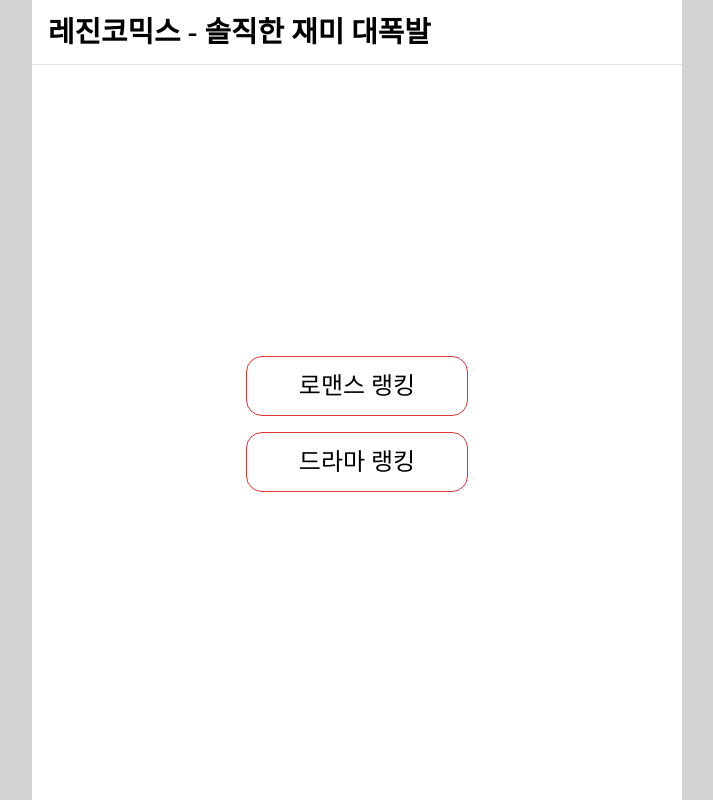
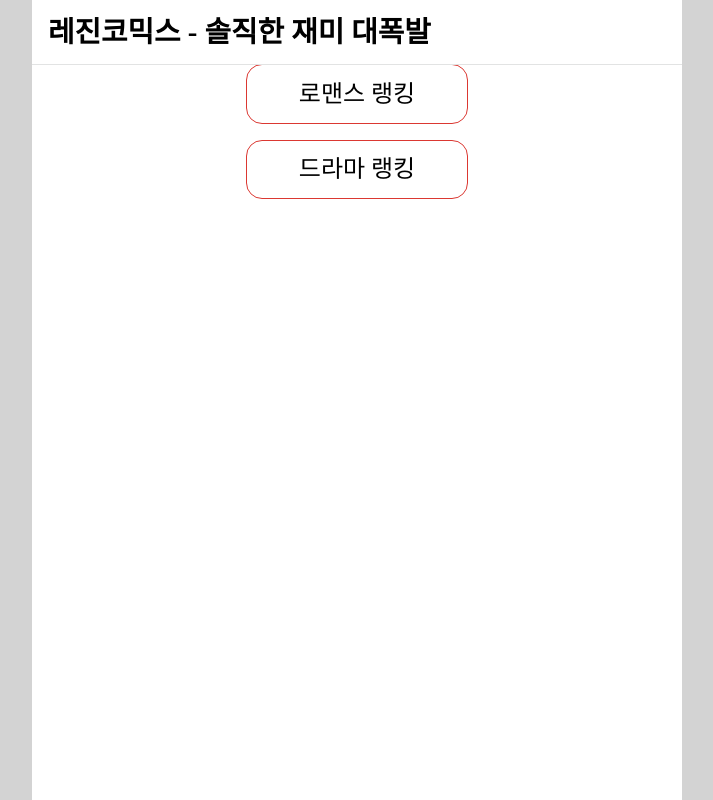
Before and after one commit to june20516/lezhin-web-frontend-homework, a React (Create React App) app: page / in a window 1280 px wide. Shown: the whole page, without its empty margins (283-996 px from the left). Built offline with nearby package versions, Linux system fonts and the light colour scheme.

Commit message:
페이지 영역 레이아웃 정리

```diff
--- a/src/components/styledComponents.ts
+++ b/src/components/styledComponents.ts
@@ -23,6 +23,6 @@
   padding-left: 1rem;
 `;
 
-export const ListContainer = styled.ul`
+export const ListContainer = styled.div`
   padding: 1rem;
 `;
--- a/src/index.tsx
+++ b/src/index.tsx
@@ -4,13 +4,11 @@
 import App from './App';
 import reportWebVitals from './reportWebVitals';
 
-const root = ReactDOM.createRoot(
-  document.getElementById('root') as HTMLElement
-);
+const root = ReactDOM.createRoot(document.getElementById('root') as HTMLElement);
 root.render(
   <React.StrictMode>
     <App />
-  </React.StrictMode>
+  </React.StrictMode>,
 );
 
 // If you want to start measuring performance in your app, pass a function
--- a/src/layout/styledComponents.ts
+++ b/src/layout/styledComponents.ts
@@ -9,3 +9,9 @@
   overflow: auto;
   position: relative;
 `;
+
+export const MobilePageHasHeader = styled.div`
+  width: 100%;
+  height: calc(${props => props.theme.layoutMeasures.height} - var(--height-mobile-header));
+  overflow: auto;
+`;
--- a/src/pages/Home.tsx
+++ b/src/pages/Home.tsx
@@ -1,8 +1,9 @@
-import { Link } from 'react-router-dom';
 import { RankingButton, StyledHome } from './styledComponents';
+import { MobilePageHasHeader } from '../layout/styledComponents';
 
 export default function Home() {
   return (
+    <MobilePageHasHeader>
       <StyledHome className="home">
         <RankingButton to={{ pathname: '/ranking', search: '?genre=romance' }}>
           로맨스 랭킹
@@ -11,5 +12,6 @@
           드라마 랭킹
         </RankingButton>
       </StyledHome>
+    </MobilePageHasHeader>
   );
 }
--- a/src/pages/styledComponents.ts
+++ b/src/pages/styledComponents.ts
@@ -27,7 +27,6 @@
 `;
 
 export const StyledHome = styled.div`
-  height: calc(100% - var(--height-mobile-header));
   display: flex;
   flex-direction: column;
   justify-content: center;
```
Also changed, not shown: 2 other files (tests, documents, lock files or other folders). Lines whose indentation alone changed are shown as unchanged.
